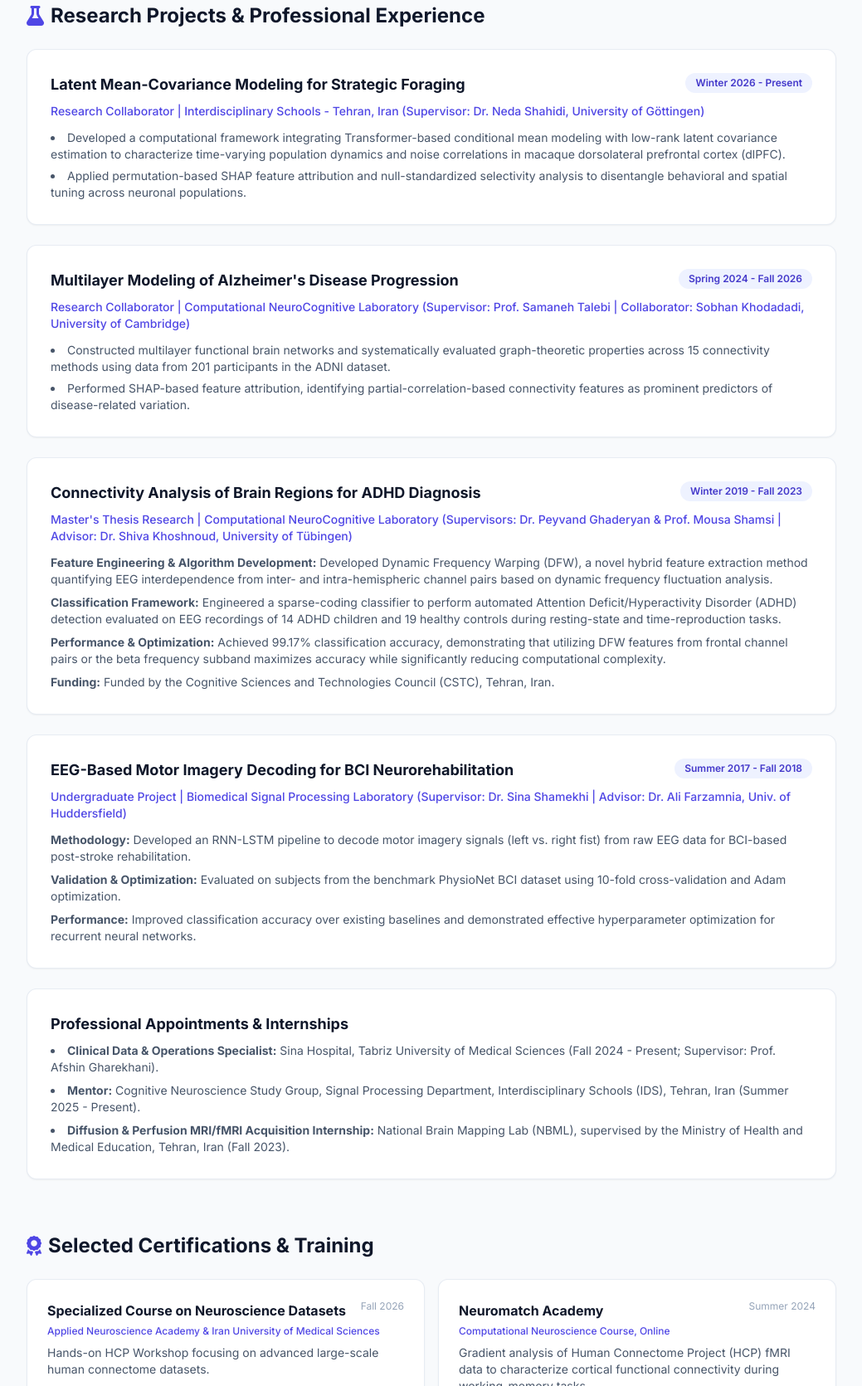
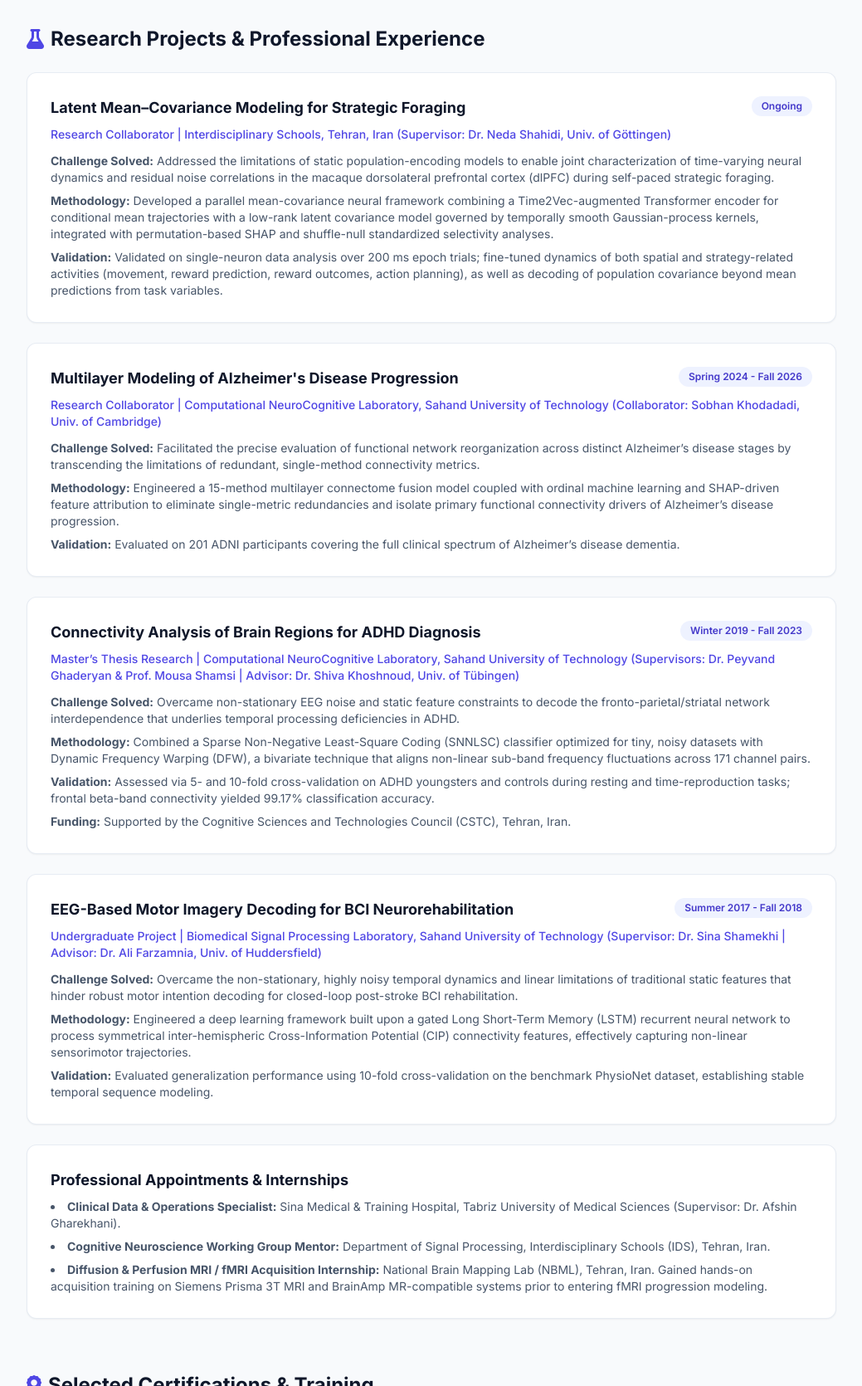
Before and after one commit to FarimaM/FarimaM.github.io, a plain HTML site: page index.html in a window 1280 px wide. Shown: the part 2016-3686 px from the top of the page at 83% size, without its empty margins (120-1159 px from the left). Drawn offline with nearby package versions, Linux system fonts and the light colour scheme.

Commit message:
Refactor index.html for content and formatting updates
Updated various sections in index.html, including links, project descriptions, and skills.

```diff
--- a/index.html
+++ b/index.html
@@ -56,7 +56,7 @@
                     <a href="mailto:farima.moghaddam.research@gmail.com" class="bg-indigo-600 text-white px-4 py-2.5 rounded-lg font-medium hover:bg-indigo-700 transition-all shadow-sm shadow-indigo-200 flex items-center gap-2">
                         <i class="fa-solid fa-envelope"></i> Email
                     </a>
-                    <a href="https://github.com/FarimaM" target="_blank" class="bg-slate-900 text-white px-4 py-2.5 rounded-lg font-medium hover:bg-slate-800 transition-all shadow-sm flex items-center gap-2">
+                    <a href="https://github.com/farimam" target="_blank" class="bg-slate-900 text-white px-4 py-2.5 rounded-lg font-medium hover:bg-slate-800 transition-all shadow-sm flex items-center gap-2">
                         <i class="fa-brands fa-github"></i> GitHub
                     </a>
                     <a href="https://linkedin.com" target="_blank" class="bg-blue-600 text-white px-4 py-2.5 rounded-lg font-medium hover:bg-blue-700 transition-all shadow-sm flex items-center gap-2">
@@ -119,7 +119,8 @@
                         <h3 class="text-lg font-bold text-slate-900">M.Sc. in Biomedical Engineering (AI & Computational Neuroscience)</h3>
                         <span class="text-xs bg-indigo-50 text-indigo-700 px-3 py-1 rounded-full font-semibold">2018 - 2021</span>
                     </div>
-                    <p class="text-sm text-indigo-600 font-medium mb-3">Sahand University of Technology, Tabriz, Iran</p>
+                    <p class="text-sm text-indigo-600 font-medium mb-1">Sahand University of Technology, Tabriz, Iran</p>
+                    <p class="text-xs text-emerald-700 font-medium mb-3"><i class="fa-solid fa-check-circle mr-1"></i> Institution Status in Germany: Anabin H+ (Fully Recognized)</p>
                     <ul class="list-disc list-inside space-y-1.5 text-slate-600 text-sm">
                         <li><strong>Thesis Title:</strong> "The analysis of the relationships between brain areas during a time perception task for the diagnosis of Attention Deficit Hyperactivity Disorder"</li>
                     </ul>
@@ -130,7 +131,8 @@
                         <h3 class="text-lg font-bold text-slate-900">B.Sc. in Bioelectric Engineering</h3>
                         <span class="text-xs bg-indigo-50 text-indigo-700 px-3 py-1 rounded-full font-semibold">2014 - 2018</span>
                     </div>
-                    <p class="text-sm text-indigo-600 font-medium mb-3">Sahand University of Technology, Tabriz, Iran</p>
+                    <p class="text-sm text-indigo-600 font-medium mb-1">Sahand University of Technology, Tabriz, Iran</p>
+                    <p class="text-xs text-emerald-700 font-medium"><i class="fa-solid fa-check-circle mr-1"></i> Institution Status in Germany: Anabin H+ (Fully Recognized)</p>
                 </div>
 
                 <!-- Selected Key Courses Taken -->
@@ -151,7 +153,7 @@
                         <div class="bg-slate-50 p-3 rounded-lg border border-slate-200/60">Biophysics</div>
                         <div class="bg-slate-50 p-3 rounded-lg border border-slate-200/60">Computational Intelligence</div>
                         <div class="bg-slate-50 p-3 rounded-lg border border-slate-200/60">Brain Physiology and Cognition</div>
-                        <div class="bg-slate-50 p-3 rounded-lg border border-slate-200/60">Electronics Measurment</div>
+                        <div class="bg-slate-50 p-3 rounded-lg border border-slate-200/60">Electronics Measurement</div>
                         <div class="bg-slate-50 p-3 rounded-lg border border-slate-200/60">Bio-Electromagnetics</div>
                         <div class="bg-slate-50 p-3 rounded-lg border border-slate-200/60">Electrophysiology</div>
                         <div class="bg-slate-50 p-3 rounded-lg border border-slate-200/60">Numerical Computations in Biomedical Engineering</div>
@@ -169,13 +171,14 @@
                 <!-- Project 1 -->
                 <div class="bg-white p-7 rounded-xl shadow-sm border border-slate-200/80 hover:border-indigo-200 transition-all">
                     <div class="flex justify-between items-start flex-wrap gap-2 mb-2">
-                        <h3 class="text-lg font-bold text-slate-900">Latent Mean-Covariance Modeling for Strategic Foraging</h3>
-                        <span class="text-xs bg-indigo-50 text-indigo-700 px-3 py-1 rounded-full font-semibold">Winter 2026 - Present</span>
+                        <h3 class="text-lg font-bold text-slate-900">Latent Mean–Covariance Modeling for Strategic Foraging</h3>
+                        <span class="text-xs bg-indigo-50 text-indigo-700 px-3 py-1 rounded-full font-semibold">Ongoing</span>
                     </div>
-                    <p class="text-sm text-indigo-600 font-medium mb-3">Research Collaborator | Interdisciplinary Schools - Tehran, Iran (Supervisor: Dr. Neda Shahidi, University of Göttingen)</p>
-                    <ul class="list-disc list-inside space-y-1.5 text-slate-600 text-sm">
-                        <li>Developed a computational framework integrating Transformer-based conditional mean modeling with low-rank latent covariance estimation to characterize time-varying population dynamics and noise correlations in macaque dorsolateral prefrontal cortex (dlPFC).</li>
-                        <li>Applied permutation-based SHAP feature attribution and null-standardized selectivity analysis to disentangle behavioral and spatial tuning across neuronal populations.</li>
+                    <p class="text-sm text-indigo-600 font-medium mb-3">Research Collaborator | Interdisciplinary Schools, Tehran, Iran (Supervisor: Dr. Neda Shahidi, Univ. of Göttingen)</p>
+                    <ul class="space-y-2 text-slate-600 text-sm">
+                        <li><strong>Challenge Solved:</strong> Addressed the limitations of static population-encoding models to enable joint characterization of time-varying neural dynamics and residual noise correlations in the macaque dorsolateral prefrontal cortex (dlPFC) during self-paced strategic foraging.</li>
+                        <li><strong>Methodology:</strong> Developed a parallel mean-covariance neural framework combining a Time2Vec-augmented Transformer encoder for conditional mean trajectories with a low-rank latent covariance model governed by temporally smooth Gaussian-process kernels, integrated with permutation-based SHAP and shuffle-null standardized selectivity analyses.</li>
+                        <li><strong>Validation:</strong> Validated on single-neuron data analysis over 200 ms epoch trials; fine-tuned dynamics of both spatial and strategy-related activities (movement, reward prediction, reward outcomes, action planning), as well as decoding of population covariance beyond mean predictions from task variables.</li>
                     </ul>
                 </div>
 
@@ -185,10 +188,11 @@
                         <h3 class="text-lg font-bold text-slate-900">Multilayer Modeling of Alzheimer's Disease Progression</h3>
                         <span class="text-xs bg-indigo-50 text-indigo-700 px-3 py-1 rounded-full font-semibold">Spring 2024 - Fall 2026</span>
                     </div>
-                    <p class="text-sm text-indigo-600 font-medium mb-3">Research Collaborator | Computational NeuroCognitive Laboratory (Supervisor: Prof. Samaneh Talebi | Collaborator: Sobhan Khodadadi, University of Cambridge)</p>
-                    <ul class="list-disc list-inside space-y-1.5 text-slate-600 text-sm">
-                        <li>Constructed multilayer functional brain networks and systematically evaluated graph-theoretic properties across 15 connectivity methods using data from 201 participants in the ADNI dataset.</li>
-                        <li>Performed SHAP-based feature attribution, identifying partial-correlation-based connectivity features as prominent predictors of disease-related variation.</li>
+                    <p class="text-sm text-indigo-600 font-medium mb-3">Research Collaborator | Computational NeuroCognitive Laboratory, Sahand University of Technology (Collaborator: Sobhan Khodadadi, Univ. of Cambridge)</p>
+                    <ul class="space-y-2 text-slate-600 text-sm">
+                        <li><strong>Challenge Solved:</strong> Facilitated the precise evaluation of functional network reorganization across distinct Alzheimer’s disease stages by transcending the limitations of redundant, single-method connectivity metrics.</li>
+                        <li><strong>Methodology:</strong> Engineered a 15-method multilayer connectome fusion model coupled with ordinal machine learning and SHAP-driven feature attribution to eliminate single-metric redundancies and isolate primary functional connectivity drivers of Alzheimer’s disease progression.</li>
+                        <li><strong>Validation:</strong> Evaluated on 201 ADNI participants covering the full clinical spectrum of Alzheimer’s disease dementia.</li>
                     </ul>
                 </div>
 
@@ -198,12 +202,12 @@
                         <h3 class="text-lg font-bold text-slate-900">Connectivity Analysis of Brain Regions for ADHD Diagnosis</h3>
                         <span class="text-xs bg-indigo-50 text-indigo-700 px-3 py-1 rounded-full font-semibold">Winter 2019 - Fall 2023</span>
                     </div>
-                    <p class="text-sm text-indigo-600 font-medium mb-3">Master's Thesis Research | Computational NeuroCognitive Laboratory (Supervisors: Dr. Peyvand Ghaderyan & Prof. Mousa Shamsi | Advisor: Dr. Shiva Khoshnoud, University of Tübingen)</p>
+                    <p class="text-sm text-indigo-600 font-medium mb-3">Master’s Thesis Research | Computational NeuroCognitive Laboratory, Sahand University of Technology (Supervisors: Dr. Peyvand Ghaderyan & Prof. Mousa Shamsi | Advisor: Dr. Shiva Khoshnoud, Univ. of Tübingen)</p>
                     <ul class="space-y-2 text-slate-600 text-sm">
-                        <li><strong>Feature Engineering & Algorithm Development:</strong> Developed Dynamic Frequency Warping (DFW), a novel hybrid feature extraction method quantifying EEG interdependence from inter- and intra-hemispheric channel pairs based on dynamic frequency fluctuation analysis.</li>
-                        <li><strong>Classification Framework:</strong> Engineered a sparse-coding classifier to perform automated Attention Deficit/Hyperactivity Disorder (ADHD) detection evaluated on EEG recordings of 14 ADHD children and 19 healthy controls during resting-state and time-reproduction tasks.</li>
-                        <li><strong>Performance & Optimization:</strong> Achieved 99.17% classification accuracy, demonstrating that utilizing DFW features from frontal channel pairs or the beta frequency subband maximizes accuracy while significantly reducing computational complexity.</li>
-                        <li><strong>Funding:</strong> Funded by the Cognitive Sciences and Technologies Council (CSTC), Tehran, Iran.</li>
+                        <li><strong>Challenge Solved:</strong> Overcame non-stationary EEG noise and static feature constraints to decode the fronto-parietal/striatal network interdependence that underlies temporal processing deficiencies in ADHD.</li>
+                        <li><strong>Methodology:</strong> Combined a Sparse Non-Negative Least-Square Coding (SNNLSC) classifier optimized for tiny, noisy datasets with Dynamic Frequency Warping (DFW), a bivariate technique that aligns non-linear sub-band frequency fluctuations across 171 channel pairs.</li>
+                        <li><strong>Validation:</strong> Assessed via 5- and 10-fold cross-validation on ADHD youngsters and controls during resting and time-reproduction tasks; frontal beta-band connectivity yielded 99.17% classification accuracy.</li>
+                        <li><strong>Funding:</strong> Supported by the Cognitive Sciences and Technologies Council (CSTC), Tehran, Iran.</li>
                     </ul>
                 </div>
 
@@ -213,11 +217,11 @@
                         <h3 class="text-lg font-bold text-slate-900">EEG-Based Motor Imagery Decoding for BCI Neurorehabilitation</h3>
                         <span class="text-xs bg-indigo-50 text-indigo-700 px-3 py-1 rounded-full font-semibold">Summer 2017 - Fall 2018</span>
                     </div>
-                    <p class="text-sm text-indigo-600 font-medium mb-3">Undergraduate Project | Biomedical Signal Processing Laboratory (Supervisor: Dr. Sina Shamekhi | Advisor: Dr. Ali Farzamnia, Univ. of Huddersfield)</p>
+                    <p class="text-sm text-indigo-600 font-medium mb-3">Undergraduate Project | Biomedical Signal Processing Laboratory, Sahand University of Technology (Supervisor: Dr. Sina Shamekhi | Advisor: Dr. Ali Farzamnia, Univ. of Huddersfield)</p>
                     <ul class="space-y-2 text-slate-600 text-sm">
-                        <li><strong>Methodology:</strong> Developed an RNN-LSTM pipeline to decode motor imagery signals (left vs. right fist) from raw EEG data for BCI-based post-stroke rehabilitation.</li>
-                        <li><strong>Validation & Optimization:</strong> Evaluated on subjects from the benchmark PhysioNet BCI dataset using 10-fold cross-validation and Adam optimization.</li>
-                        <li><strong>Performance:</strong> Improved classification accuracy over existing baselines and demonstrated effective hyperparameter optimization for recurrent neural networks.</li>
+                        <li><strong>Challenge Solved:</strong> Overcame the non-stationary, highly noisy temporal dynamics and linear limitations of traditional static features that hinder robust motor intention decoding for closed-loop post-stroke BCI rehabilitation.</li>
+                        <li><strong>Methodology:</strong> Engineered a deep learning framework built upon a gated Long Short-Term Memory (LSTM) recurrent neural network to process symmetrical inter-hemispheric Cross-Information Potential (CIP) connectivity features, effectively capturing non-linear sensorimotor trajectories.</li>
+                        <li><strong>Validation:</strong> Evaluated generalization performance using 10-fold cross-validation on the benchmark PhysioNet dataset, establishing stable temporal sequence modeling.</li>
                     </ul>
                 </div>
 
@@ -227,9 +231,9 @@
                         <h3 class="text-lg font-bold text-slate-900">Professional Appointments & Internships</h3>
                     </div>
                     <ul class="list-disc list-inside space-y-2 text-slate-600 text-sm">
-                        <li><strong>Clinical Data & Operations Specialist:</strong> Sina Hospital, Tabriz University of Medical Sciences (Fall 2024 - Present; Supervisor: Prof. Afshin Gharekhani).</li>
-                        <li><strong>Mentor:</strong> Cognitive Neuroscience Study Group, Signal Processing Department, Interdisciplinary Schools (IDS), Tehran, Iran (Summer 2025 - Present).</li>
-                        <li><strong>Diffusion & Perfusion MRI/fMRI Acquisition Internship:</strong> National Brain Mapping Lab (NBML), supervised by the Ministry of Health and Medical Education, Tehran, Iran (Fall 2023).</li>
+                        <li><strong>Clinical Data & Operations Specialist:</strong> Sina Medical & Training Hospital, Tabriz University of Medical Sciences (Supervisor: Dr. Afshin Gharekhani).</li>
+                        <li><strong>Cognitive Neuroscience Working Group Mentor:</strong> Department of Signal Processing, Interdisciplinary Schools (IDS), Tehran, Iran.</li>
+                        <li><strong>Diffusion & Perfusion MRI / fMRI Acquisition Internship:</strong> National Brain Mapping Lab (NBML), Tehran, Iran. Gained hands-on acquisition training on Siemens Prisma 3T MRI and BrainAmp MR-compatible systems prior to entering fMRI progression modeling.</li>
                     </ul>
                 </div>
             </div>
@@ -286,11 +290,11 @@
             </div>
         </section>
 
-        <!-- Technical & Soft Skills -->
+        <!-- Technical Skills & Data Expertise -->
         <section id="skills" class="space-y-6">
             <div class="bg-white p-7 rounded-xl shadow-sm border border-slate-200/80">
                 <h2 class="text-2xl font-bold text-slate-900 mb-6 flex items-center gap-2">
-                    <i class="fa-solid fa-code text-indigo-600"></i> Technical Skills
+                    <i class="fa-solid fa-code text-indigo-600"></i> Technical Skills & Data Expertise
                 </h2>
                 <div class="grid grid-cols-1 md:grid-cols-2 gap-6 text-sm">
                     <div class="space-y-1">
@@ -299,15 +303,31 @@
                     </div>
                     <div class="space-y-1">
                         <h3 class="font-semibold text-slate-900 border-b pb-1 mb-2">Machine Learning & Data Science</h3>
-                        <p class="text-slate-600 leading-relaxed">PyTorch, Scikit-learn, SciPy, NumPy, Pandas, Statsmodels, BrainGB, SPSS</p>
+                        <p class="text-slate-600 leading-relaxed">PyTorch, Scikit-learn, SciPy, NumPy, Pandas, Statsmodels, BrainGB, SPSS, Seaborn, Matplotlib</p>
+                    </div>
+                    <div class="space-y-1">
+                        <h3 class="font-semibold text-slate-900 border-b pb-1 mb-2">Data Modalities & Standards</h3>
+                        <p class="text-slate-600 leading-relaxed">High-Density EEG/ERP, Single-Unit Spikes & LFPs, sMRI, fMRI (Resting/Task), dMRI/DTI, ASL/PWI, Multilayer Connectomes, BIDS, NIfTI, FIF</p>
                     </div>
                     <div class="space-y-1">
                         <h3 class="font-semibold text-slate-900 border-b pb-1 mb-2">Neuroimaging & EEG Toolboxes</h3>
                         <p class="text-slate-600 leading-relaxed">MNE-Python, EEG/ERPLAB, FieldTrip, SPM12, SPM25, FSL, FreeSurfer, CONN, DPABI, Nilearn, ExploreDTI, Connectome Workbench</p>
                     </div>
                     <div class="space-y-1">
-                        <h3 class="font-semibold text-slate-900 border-b pb-1 mb-2">Acquisition & Hardware Systems</h3>
-                        <p class="text-slate-600 leading-relaxed">Siemens Prisma 3T MRI Systems, BrainAmp fMRI-Compatible Systems, Encephalan-09 EEG Systems</p>
+                        <h3 class="font-semibold text-slate-900 border-b pb-1 mb-2">Acquisition Hardware & Paradigms</h3>
+                        <p class="text-slate-600 leading-relaxed">Siemens Prisma 3T MRI Systems, BrainAmp fMRI-Compatible Systems, Encephalan-09 EEG Systems, PsychoPy, Psychtoolbox</p>
+                    </div>
+                    <div class="space-y-1">
+                        <h3 class="font-semibold text-slate-900 border-b pb-1 mb-2">Reference Datasets & Repositories</h3>
+                        <p class="text-slate-600 leading-relaxed">Human Connectome Project (HCP), ADNI, NHP Neural Data (Macaque dlPFC), PhysioNet, IEEE Datasets</p>
+                    </div>
+                    <div class="space-y-1">
+                        <h3 class="font-semibold text-slate-900 border-b pb-1 mb-2">Developer Tools & Environments</h3>
+                        <p class="text-slate-600 leading-relaxed">Git/GitHub, Linux/Unix Environments, Jupyter, VS Code, Cursor, Miniforge/Conda</p>
+                    </div>
+                    <div class="space-y-1">
+                        <h3 class="font-semibold text-slate-900 border-b pb-1 mb-2">Languages</h3>
+                        <p class="text-slate-600 leading-relaxed">Persian & Turkish (Native), English (Proficient/Very Good), German (Basic)</p>
                     </div>
                 </div>
             </div>
```
